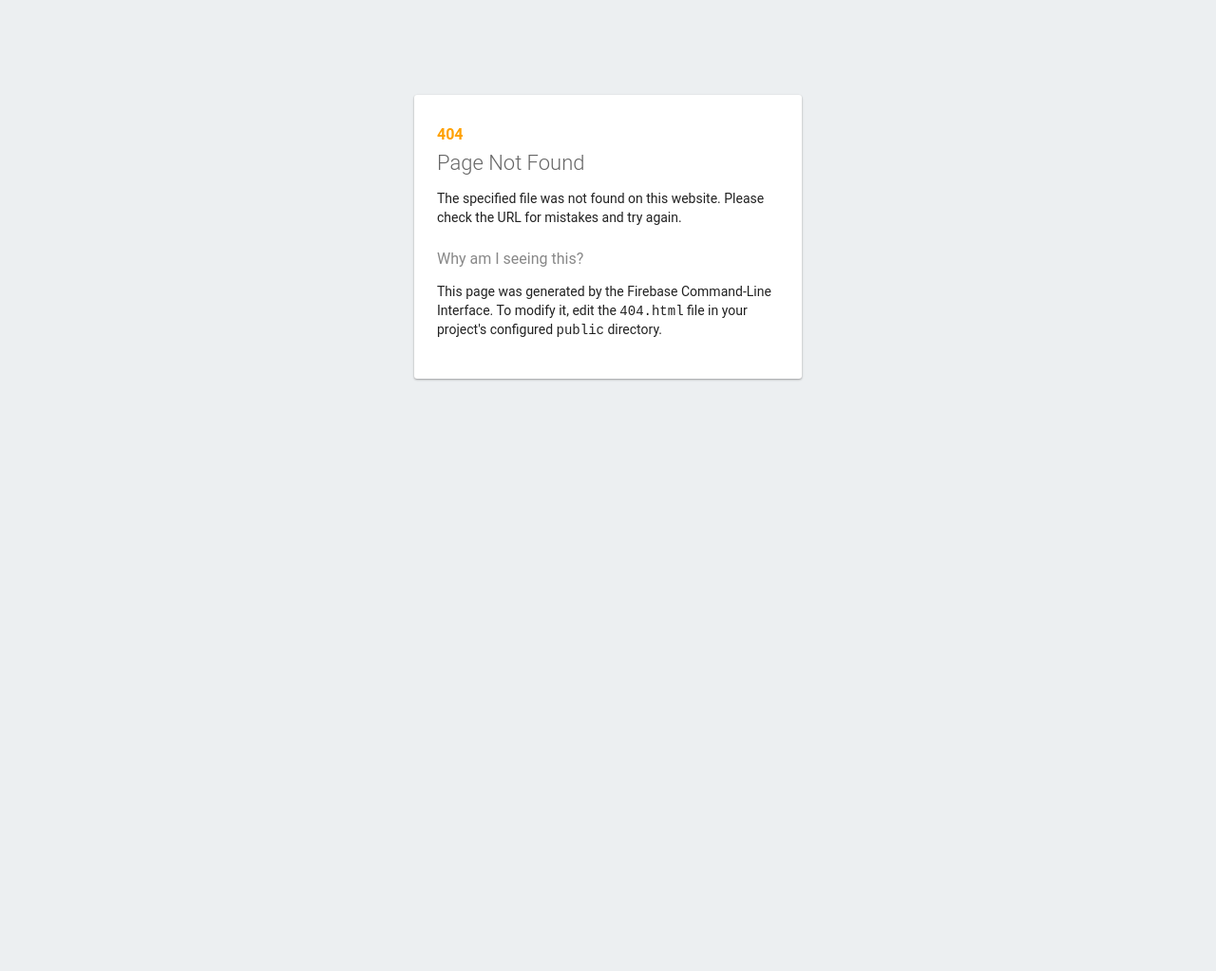
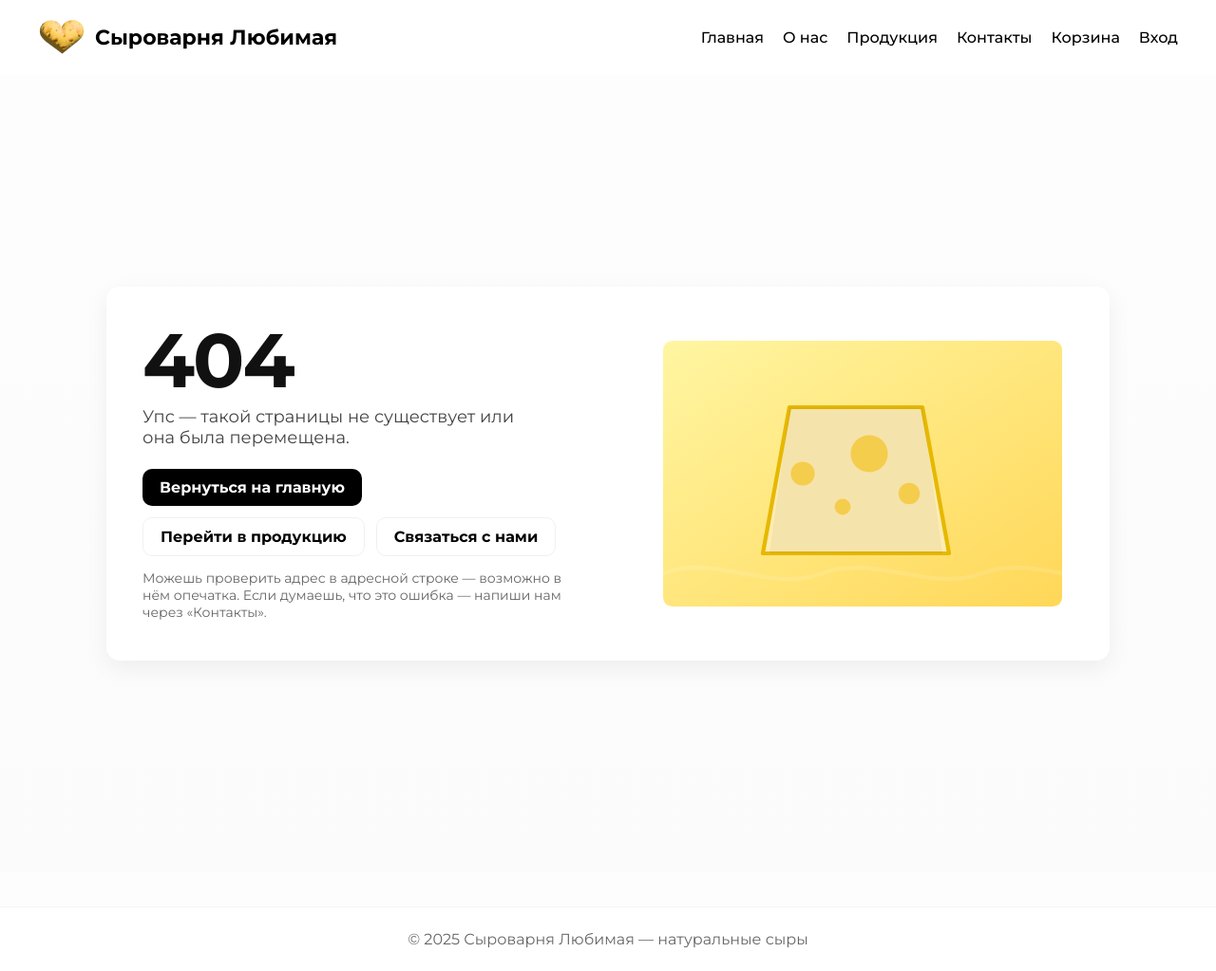
Before and after one commit to lokaddd/callmestfu, a plain HTML site: page 404.html in a window 1280 px wide. Shown: the whole page at 95% size. Before the commit the page ends 800 px from the top, so only its background shows below. Drawn offline with Linux system fonts and the light colour scheme.

Commit message:
Update 404.html

```diff
--- a/404.html
+++ b/404.html
@@ -1,33 +1,206 @@
 <!DOCTYPE html>
-<html>
+<html lang="ru">
 <head>
-    <meta charset="utf-8">
-    <meta name="viewport" content="width=device-width, initial-scale=1">
-    <title>Page Not Found</title>
+  <meta charset="utf-8" />
+  <meta name="viewport" content="width=device-width,initial-scale=1" />
+  <title>404 — Страница не найдена | Сыроварня Любимая</title>
+  <meta name="description" content="Страница не найдена — Сыроварня Любимая" />
+  <link href="https://fonts.googleapis.com/css2?family=Montserrat:wght@400;500;700&display=swap" rel="stylesheet">
+  <link rel="stylesheet" href="style.css">
+  <style>
+    /* ====== 404 specific styles (можно переместить в style.css) ====== */
+    .page-404 {
+      padding: 80px 20px;
+      min-height: calc(100vh - 120px);
+      display:flex;
+      align-items:center;
+      justify-content:center;
+      background: linear-gradient(180deg, #fdfdfd 0%, #fbfbfb 100%);
+    }
+    .page-404 .box {
+      max-width:1000px;
+      width:100%;
+      display:grid;
+      grid-template-columns: 1fr 1fr;
+      gap: 32px;
+      align-items:center;
+    }
+    @media (max-width: 900px) {
+      .page-404 .box { grid-template-columns: 1fr; text-align:center; padding:0 16px; }
+    }
 
-    <style media="screen">
-      body { background: #ECEFF1; color: rgba(0,0,0,0.87); font-family: Roboto, Helvetica, Arial, sans-serif; margin: 0; padding: 0; }
-      #message { background: white; max-width: 360px; margin: 100px auto 16px; padding: 32px 24px 16px; border-radius: 3px; }
-      #message h3 { color: #888; font-weight: normal; font-size: 16px; margin: 16px 0 12px; }
-      #message h2 { color: #ffa100; font-weight: bold; font-size: 16px; margin: 0 0 8px; }
-      #message h1 { font-size: 22px; font-weight: 300; color: rgba(0,0,0,0.6); margin: 0 0 16px;}
-      #message p { line-height: 140%; margin: 16px 0 24px; font-size: 14px; }
-      #message a { display: block; text-align: center; background: #039be5; text-transform: uppercase; text-decoration: none; color: white; padding: 16px; border-radius: 4px; }
-      #message, #message a { box-shadow: 0 1px 3px rgba(0,0,0,0.12), 0 1px 2px rgba(0,0,0,0.24); }
-      #load { color: rgba(0,0,0,0.4); text-align: center; font-size: 13px; }
-      @media (max-width: 600px) {
-        body, #message { margin-top: 0; background: white; box-shadow: none; }
-        body { border-top: 16px solid #ffa100; }
+    .page-404 .left {
+      padding: 14px 10px;
     }
+    .page-404 h1 {
+      font-size: 80px;
+      line-height: 0.9;
+      margin:0 0 10px;
+      color:#111;
+      font-weight:700;
+      letter-spacing: -2px;
+    }
+    @media (max-width:768px){ .page-404 h1{ font-size:50px } }
+
+    .page-404 .lead {
+      margin: 12px 0 22px;
+      font-size:18px;
+      color:#444;
+      max-width:420px;
+    }
+
+    .page-404 .actions { display:flex; gap:12px; align-items:center; flex-wrap:wrap; }
+    .page-404 .actions .btn {
+      display:inline-block;
+      padding:10px 18px;
+      border-radius:10px;
+      text-decoration:none;
+      font-weight:600;
+    }
+    .btn-primary { background:#000; color:#fff; }
+    .btn-ghost { background:transparent; color:#000; border:1px solid rgba(0,0,0,0.06); }
+
+    .page-404 .hint {
+      margin-top:14px;
+      color:#666;
+      font-size:14px;
+    }
+
+    /* illustration */
+    .illu {
+      display:flex;
+      align-items:center;
+      justify-content:center;
+      width:100%;
+      height:100%;
+      padding:10px;
+    }
+    .illu svg{ max-width:420px; width:100%; height:auto; display:block; }
+
+    /* subtle card look to match .card */
+    .page-card {
+      background:#fff;
+      border-radius:14px;
+      padding:28px;
+      box-shadow: 0 8px 24px rgba(0,0,0,0.06);
+    }
+
   </style>
 </head>
 <body>
-    <div id="message">
-      <h2>404</h2>
-      <h1>Page Not Found</h1>
-      <p>The specified file was not found on this website. Please check the URL for mistakes and try again.</p>
-      <h3>Why am I seeing this?</h3>
-      <p>This page was generated by the Firebase Command-Line Interface. To modify it, edit the <code>404.html</code> file in your project's configured <code>public</code> directory.</p>
+  <!-- header (скопирован из вашего шаблона, чтобы nav оставался одинаковым) -->
+  <header>
+    <div class="logo-name">
+      <img alt="logo" src="./image/logo1.png" class="logo-nav">
+      <a href="index.html" class="logo">Сыроварня Любимая</a>
     </div>
+
+    <nav>
+      <a href="index.html">Главная</a>
+      <a href="about.html">О нас</a>
+      <a href="products.html">Продукция</a>
+      <a href="contacts.html">Контакты</a>
+      <a href="cart.html">Корзина</a>
+      <a href="login.html" id="auth-link">Вход</a>
+    </nav>
+
+    <div class="burger">
+      <div></div><div></div><div></div>
+    </div>
+  </header>
+
+  <div class="mobile-menu">
+    <div class="close-menu">&times;</div>
+    <a href="index.html">Главная</a>
+    <a href="about.html">О нас</a>
+    <a href="products.html">Продукция</a>
+    <a href="contacts.html">Контакты</a>
+    <a href="cart.html">Корзина</a>
+    <a href="login.html" id="auth-link-mobile">Вход</a>
+  </div>
+
+  <!-- 404 content -->
+  <main class="page-404">
+    <div class="box page-card" role="main" aria-labelledby="notFoundTitle">
+      <div class="left">
+        <h1 id="notFoundTitle">404</h1>
+        <div class="lead">Упс — такой страницы не существует или она была перемещена.</div>
+
+        <div class="actions" role="group" aria-label="Действия">
+          <a class="btn btn-primary" href="index.html">Вернуться на главную</a>
+          <a class="btn btn-ghost" href="products.html">Перейти в продукцию</a>
+          <a class="btn btn-ghost" href="contacts.html">Связаться с нами</a>
+        </div>
+
+        <div class="hint">
+          Можешь проверить адрес в адресной строке — возможно в нём опечатка. Если думаешь, что это ошибка — напиши нам через «Контакты».
+        </div>
+      </div>
+
+      <div class="illu" aria-hidden="true">
+        <!-- простая SVG-иллюстрация: сырный кораблик :) -->
+        <svg viewBox="0 0 600 400" xmlns="http://www.w3.org/2000/svg" role="img">
+          <defs>
+            <linearGradient id="g" x1="0" x2="1" y1="0" y2="1">
+              <stop offset="0" stop-color="#fff59d"/>
+              <stop offset="1" stop-color="#ffd54f"/>
+            </linearGradient>
+          </defs>
+
+          <rect x="0" y="0" width="600" height="400" rx="14" fill="url(#g)" opacity="0.95"></rect>
+
+          <!-- ломтик сыра -->
+          <g transform="translate(70,60)">
+            <path d="M80 260 L360 260 L320 40 L120 40 Z" fill="#ffecb3" stroke="#e6b800" stroke-width="6" stroke-linejoin="round"/>
+            <!-- дырки -->
+            <circle cx="140" cy="140" r="18" fill="#ffd54f" />
+            <circle cx="240" cy="110" r="28" fill="#ffd54f" />
+            <circle cx="200" cy="190" r="12" fill="#ffd54f" />
+            <circle cx="300" cy="170" r="16" fill="#ffd54f" />
+            <!-- тень -->
+            <path d="M90 260 L350 260 L320 40 L120 40 Z" fill="rgba(0,0,0,0.04)"/>
+          </g>
+
+          <!-- волнa / подпись -->
+          <g transform="translate(0,320)">
+            <path d="M0 30 C80 0 160 60 240 30 C320 0 400 60 480 30 C560 0 640 60 720 30" stroke="#ffffff" stroke-width="6" stroke-linecap="round" fill="none" opacity="0.12"/>
+          </g>
+
+        </svg>
+      </div>
+    </div>
+  </main>
+
+  <footer>
+    © <span id="year"></span> Сыроварня Любимая — натуральные сыры
+  </footer>
+
+  <script>
+    // небольшой JS: год в футере, мобильное меню, и демонстрация переключения "Вход / Профиль"
+    document.getElementById('year').textContent = new Date().getFullYear();
+
+    // mobile menu open/close
+    const burger = document.querySelector('.burger');
+    const mobile = document.querySelector('.mobile-menu');
+    const closeMenu = document.querySelector('.close-menu');
+
+    burger?.addEventListener('click', () => mobile.style.display = 'flex');
+    closeMenu?.addEventListener('click', () => mobile.style.display = 'none');
+
+    // Auth link toggle — пример: если в localStorage есть token -> показываем "Профиль"
+    function updateAuthLinks() {
+      const isLogged = !!localStorage.getItem('userToken'); // замените на реальную проверку
+      const a = document.getElementById('auth-link');
+      const am = document.getElementById('auth-link-mobile');
+      if (isLogged) {
+        if (a) { a.textContent = 'Профиль'; a.href = 'profile.html'; }
+        if (am){ am.textContent = 'Профиль'; am.href = 'profile.html'; }
+      } else {
+        if (a) { a.textContent = 'Вход'; a.href = 'login.html'; }
+        if (am){ am.textContent = 'Вход'; am.href = 'login.html'; }
+      }
+    }
+    updateAuthLinks();
+  </script>
 </body>
 </html>
```
Lines whose indentation alone changed are shown as unchanged.
